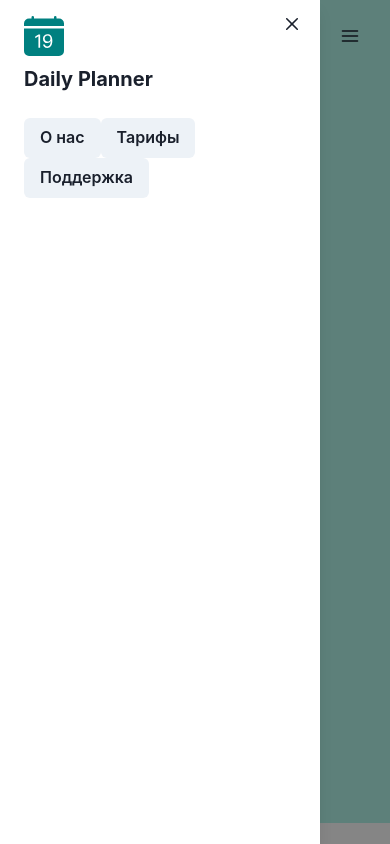
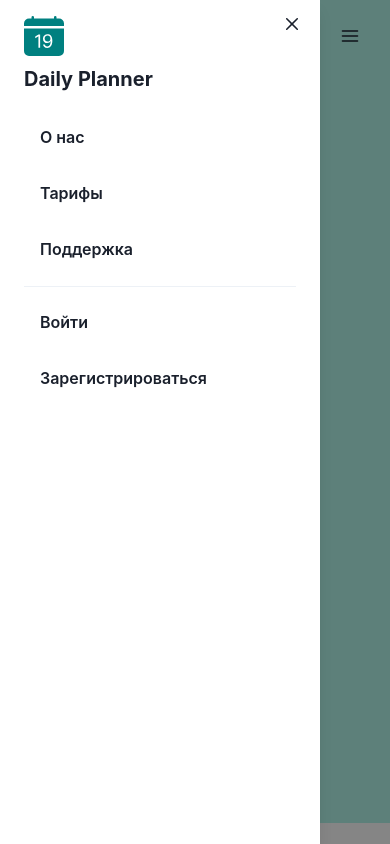
Before and after one commit to AlexTrubkina/daily-planner-frontend, a React (Create React App) app: page / in a window 390 px wide. Both pictures are taken after a click on the button "Open Menu". Shown: the top 844 px of the page. Built offline with nearby package versions, Linux system fonts and the light colour scheme.

Commit message:
add mobile nav links

```diff
--- a/src/components/Header.tsx
+++ b/src/components/Header.tsx
@@ -16,6 +16,7 @@ import {
     DrawerContent,
     DrawerCloseButton,
     DrawerHeader,
+    Divider,
 } from "@chakra-ui/react";
 
 import { BsFillCalendarDateFill } from "react-icons/bs";
@@ -93,9 +94,18 @@ function Header(): JSX.Element {
                     </DrawerHeader>
 
                     <DrawerBody>
-                        {navLinks.map((item) => (
-                            <Button key={item}>{item}</Button>
-                        ))}
+                        <Flex flexDirection="column" gap="4" alignItems="start">
+                            {navLinks.map((item) => (
+                                <Button variant="ghost" key={item}>
+                                    {item}
+                                </Button>
+                            ))}
+                            <Divider/>
+                            <Button variant="ghost">Войти</Button>
+                            <Button variant="primary">
+                                Зарегистрироваться
+                            </Button>
+                        </Flex>
                     </DrawerBody>
                 </DrawerContent>
             </Drawer>
```
